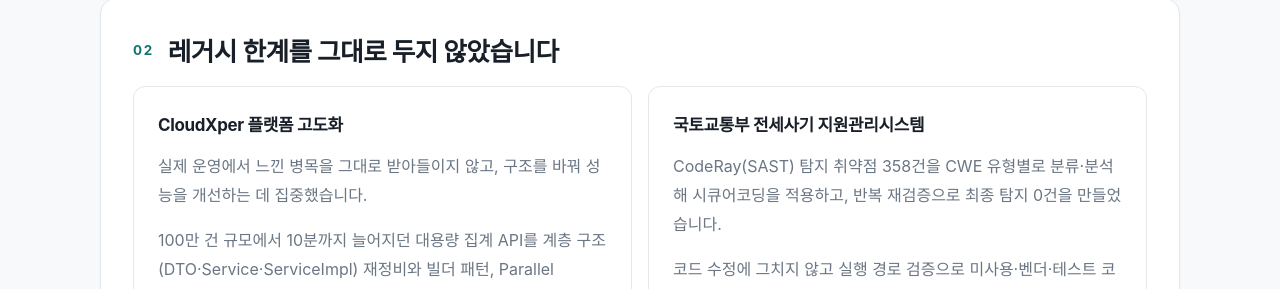
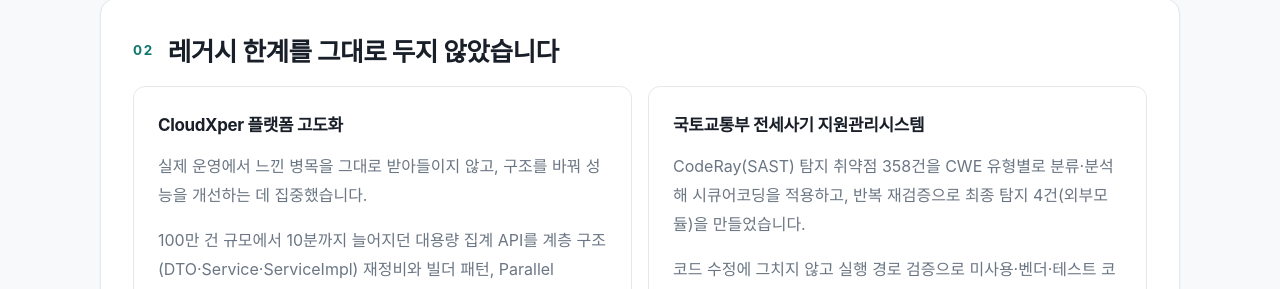
Before and after one commit to seulgae/seulgae.github.io, a React (Vite) app: page / in a window 1280 px wide. Shown: the part 999-1288 px from the top of the page. Built offline with nearby package versions, Linux system fonts and the light colour scheme; a web font is replaced by a local one.

Commit message:
[20260814]시큐어 코딩 내용 수정

```diff
--- a/src/data/projects.js
+++ b/src/data/projects.js
@@ -43,7 +43,7 @@
         detail:
           "CodeRay SAST 탐지 취약점 전수 분석 및 CWE 유형별 시큐어코딩 적용, 단순 코드 수정뿐 아니라 실행 경로 검증을 통해 미사용·벤더·테스트 코드까지 제거하여 애플리케이션 보안 품질 강화",
         result:
-          "CodeRay 기반 SAST 취약점 358건을 CWE 유형별 분석·시큐어코딩하고 반복 재검증하여 최종 탐지 0건 달성",
+          "CodeRay 기반 SAST 취약점 358건을 CWE 유형별 분석·시큐어코딩하고 반복 재검증하여 최종 탐지 4건 달성",
       },
       {
         title: "국자원 웹 취약점 점검 사전 대응 및 보안 아키텍처 강화",
--- a/src/pages/HomePage.jsx
+++ b/src/pages/HomePage.jsx
@@ -42,7 +42,7 @@
       {
         title: "국토교통부 전세사기 지원관리시스템",
         paragraphs: [
-          "CodeRay(SAST) 탐지 취약점 358건을 CWE 유형별로 분류·분석해 시큐어코딩을 적용하고, 반복 재검증으로 최종 탐지 0건을 만들었습니다.",
+          "CodeRay(SAST) 탐지 취약점 358건을 CWE 유형별로 분류·분석해 시큐어코딩을 적용하고, 반복 재검증으로 최종 탐지 4건(외부모듈)을 만들었습니다.",
           "코드 수정에 그치지 않고 실행 경로 검증으로 미사용·벤더·테스트 코드를 제거해 공격 표면 자체를 줄였으며, 테이블명을 문자열 치환하던 망간 연계 동적 쿼리는 점검 전에 정적 쿼리로 선제 재설계해 SQL Injection을 원천 차단했습니다.",
           "유형별 조치 기준과 판단 과정은 블로그의 CWE 시리즈로 정리해 두었습니다.",
         ],
```
